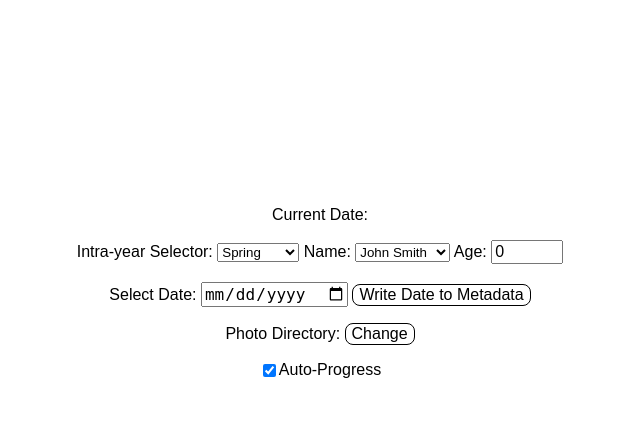
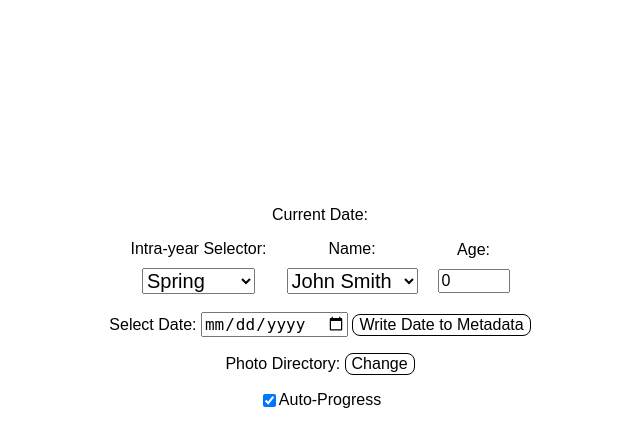
Before and after one commit to RTnhN/PhotoTimeSleuth, a Flask app: page / in a window 1280 px wide. Shown: the part 589-1027 px from the top of the page, without its empty margins (320-960 px from the left). Before the commit the page ends 967 px from the top, so only its background shows below. Run offline with Flask 3, Linux system fonts and the light colour scheme; data that the repository does not hold is empty; parts of the project's set-up code (start-up, migrations or seed data) failed here and were passed over.

Commit message:
Feat: Fix styling
It was too wide, so I made some of the parameters show the labels
above the inputs.

```diff
--- a/PhotoTimeSleuth/static/css/style.css
+++ b/PhotoTimeSleuth/static/css/style.css
@@ -73,6 +73,9 @@ input {
     font-size: 16px;
 }
 
+select {
+    font-size: 20px;
+}
 
 .button-container {
     margin-bottom: 20px;
@@ -92,3 +95,17 @@ input {
     align-items: center;
 
 }
+
+#names-container {
+    display: flex;
+    flex-direction: row;
+    align-items: center;
+    gap:20px;
+}
+
+#names-container > div {
+    display:flex;
+    flex-direction: column;
+    align-items: center;
+    gap: 10px;
+}
--- a/PhotoTimeSleuth/templates/index.html
+++ b/PhotoTimeSleuth/templates/index.html
@@ -32,6 +32,7 @@
         </div>
         <p>Current Date: <span id="current-date"></span></p>
         <div onchange="getAgeDate()" id="names-container">
+            <div>
                 <label for="season">Intra-year Selector:</label>
                 <select name="season" id="season">
                     <option value="spring">Spring</option>
@@ -40,15 +41,19 @@
                     <option value="winter">Winter</option>
                     <option value="birthday">Birthday</option>
                     <option value="christmas">Christmas</option>
-            </select>
+                </select></div>
+            <div>
             <label for="names">Name:</label>
             <select  name="names" id="names">
             {% for name in names_and_bdays %}
                 <option value="{{ name['name'] }}">{{ name['name'] }}</option>
             {% endfor %}
             </select>
+            </div>
+            <div >
             <label for="age">Age:</label>
             <input type="number" name="age" id="age" min="0" max="120" value="0">
+            </div>
         </div>
         <br>
         <div id="date-buttons-container">
```
Lines whose indentation alone changed are shown as unchanged.
